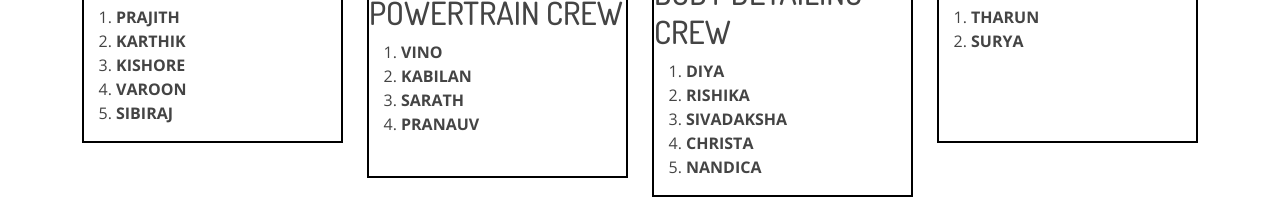
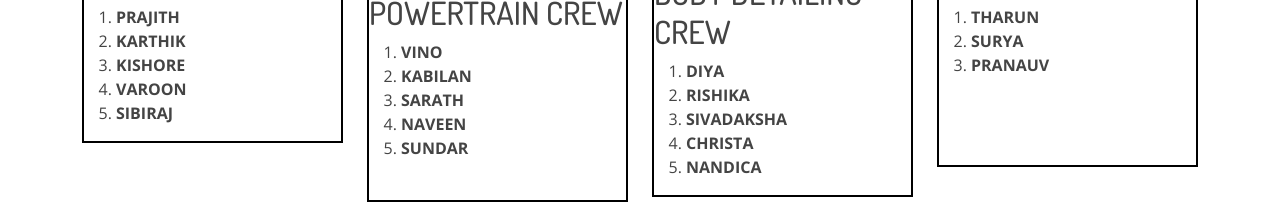
Before and after one commit to Innovdrive/innovdrive_vitc, a plain HTML site: page index.html in a window 1280 px wide. Shown: the part 3151-3361 px from the top of the page. Drawn offline with nearby package versions, Linux system fonts and the light colour scheme; a web font is replaced by a local one.

Commit message:
Update index.html
change of team members in power train and 3d modeling

```diff
--- a/index.html
+++ b/index.html
@@ -264,7 +264,8 @@
                 <li><b>VINO</b></li>
                 <li><b>KABILAN</b></li>
                 <li><b>SARATH</b></li>
-                <li><b>PRANAUV</b></li>
+                <li><b>NAVEEN</b></li>
+                <li><b>SUNDAR</b></li>
                 <br>
               </ol>
             </div>
@@ -295,6 +296,7 @@
               <ol>
                 <li><b>THARUN</b></li>
                 <li><b>SURYA</b></li>
+                <li><b>PRANAUV</b></li>
                 <br>
                 <br>
                 <br>
```
